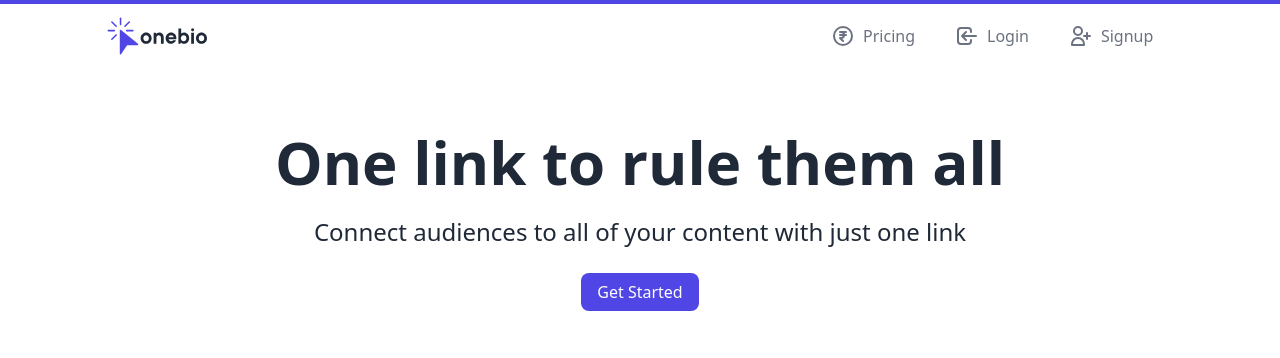
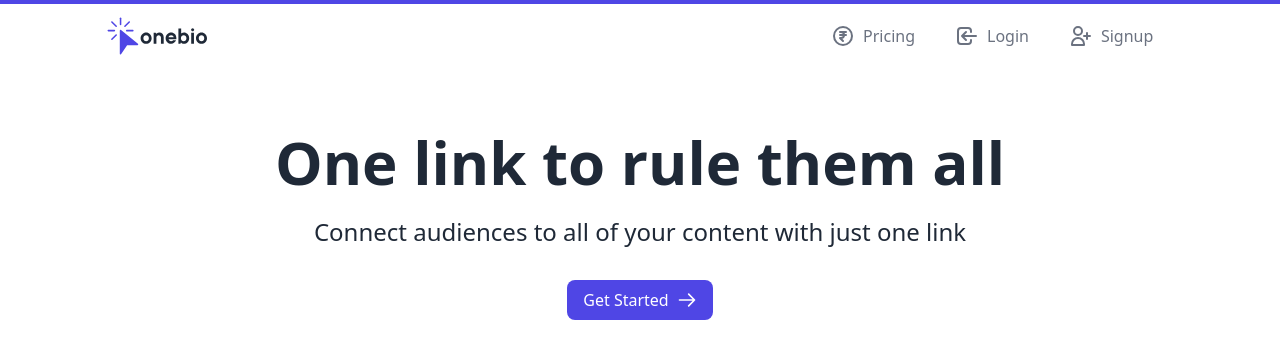
Before and after one commit to jahidanowar/laravuesaas, a Vue app in the folder frontend/: page / in a window 1280 px wide. Shown: the top 358 px of the page. Built offline with nearby package versions, Linux system fonts and the light colour scheme.

Commit message:
Home page changes

```diff
--- a/frontend/src/views/Home.vue
+++ b/frontend/src/views/Home.vue
@@ -8,8 +8,8 @@
         <p class="text-xl sm:text-2xl mb-8 leading-normal">
           Connect audiences to all of your content with just one link
         </p>
-        <router-link to="/login" class="btn btn-primary"
-          >Get Started</router-link
+        <router-link to="/login" class="btn btn-primary inline-flex items-center"
+          >Get Started <svg class="w-5 h-5 ml-2" fill="none" stroke="currentColor" viewBox="0 0 24 24" xmlns="http://www.w3.org/2000/svg"><path stroke-linecap="round" stroke-linejoin="round" stroke-width="2" d="M14 5l7 7m0 0l-7 7m7-7H3"></path></svg></router-link
         >
       </div>
     </div>
```
